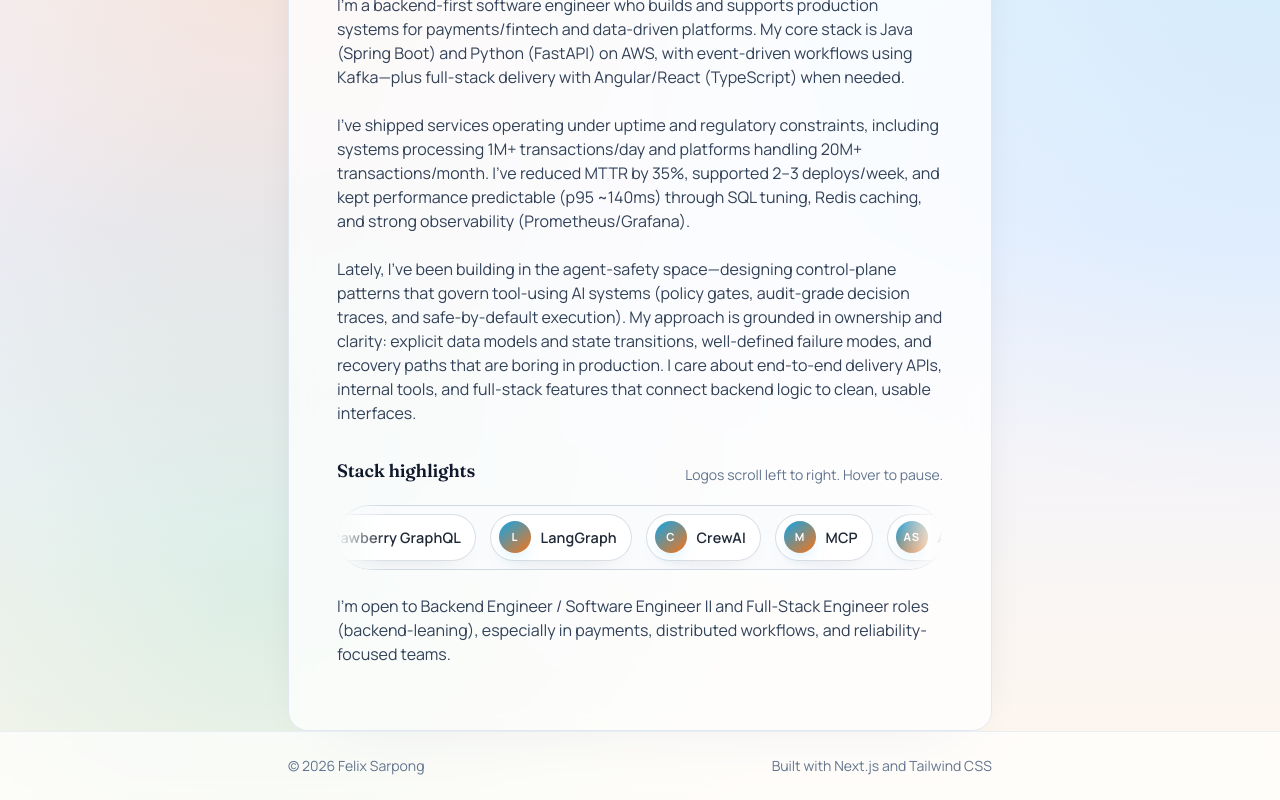
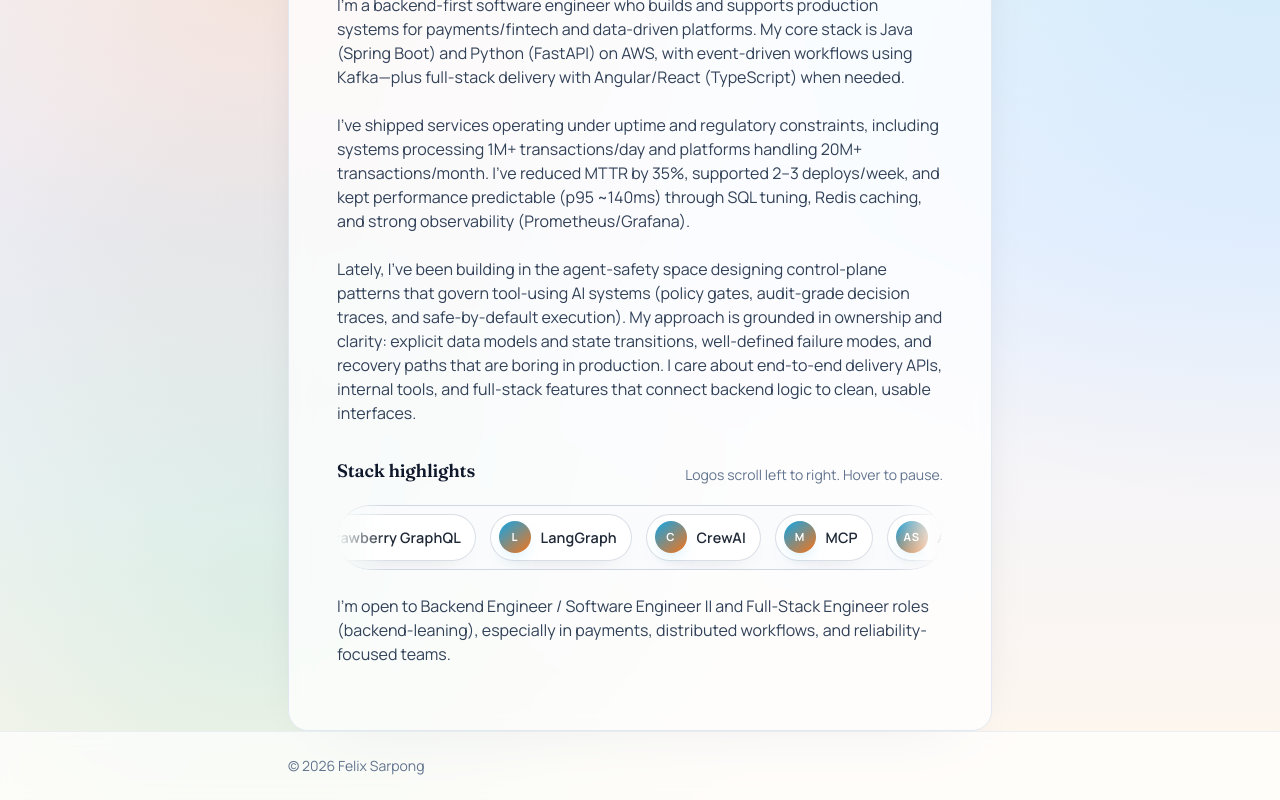
Before and after one commit to felixkwasisarpong/Portfolio, a Next.js app: page /about in a window 1280 px wide. Shown: the part 233-1033 px from the top of the page. Built offline with nearby package versions, Linux system fonts and the light colour scheme.

Commit message:
fix:removed some footer elements

```diff
--- a/app/about/page.tsx
+++ b/app/about/page.tsx
@@ -56,7 +56,7 @@ const stack = [
   </p>
 
   <p>
-    Lately, I’ve been building in the agent-safety space—designing control-plane patterns that govern tool-using
+    Lately, I’ve been building in the agent-safety space designing control-plane patterns that govern tool-using
     AI systems (policy gates, audit-grade decision traces, and safe-by-default execution). My approach is grounded
     in ownership and clarity: explicit data models and state transitions, well-defined failure modes, and recovery
     paths that are boring in production. I care about end-to-end delivery APIs, internal tools, and full-stack
--- a/components/SiteFooter.tsx
+++ b/components/SiteFooter.tsx
@@ -6,7 +6,7 @@ export function SiteFooter() {
       <Container>
         <div className="flex flex-col gap-2 sm:flex-row sm:items-center sm:justify-between">
           <span>© {new Date().getFullYear()} Felix Sarpong</span>
-          <span>Built with Next.js and Tailwind CSS</span>
+
         </div>
       </Container>
     </footer>
```
